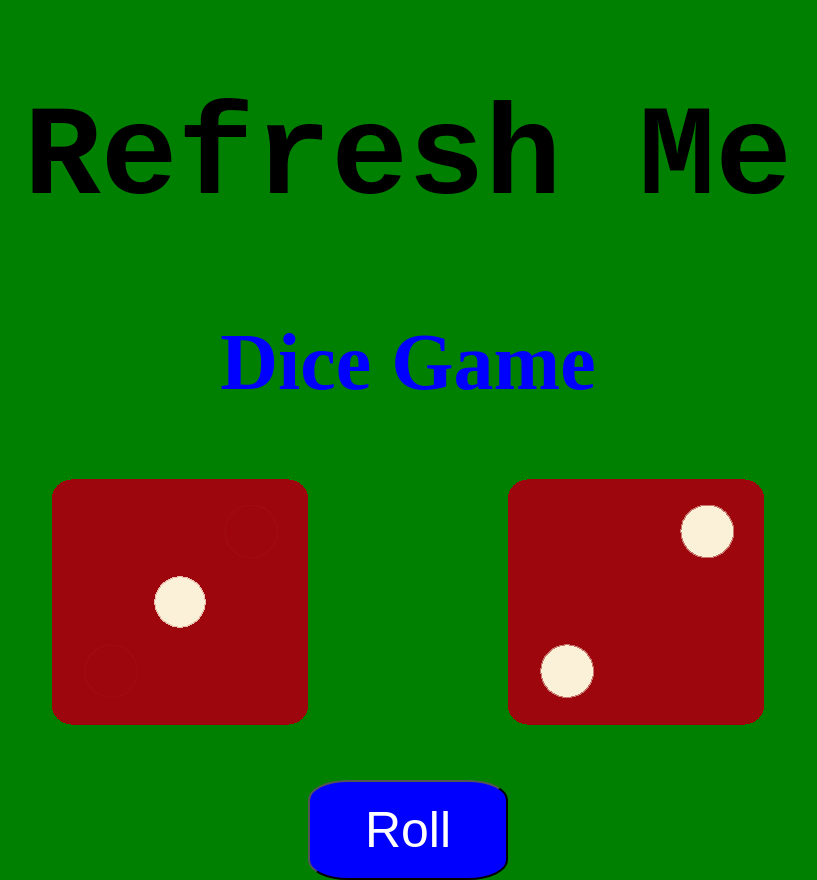
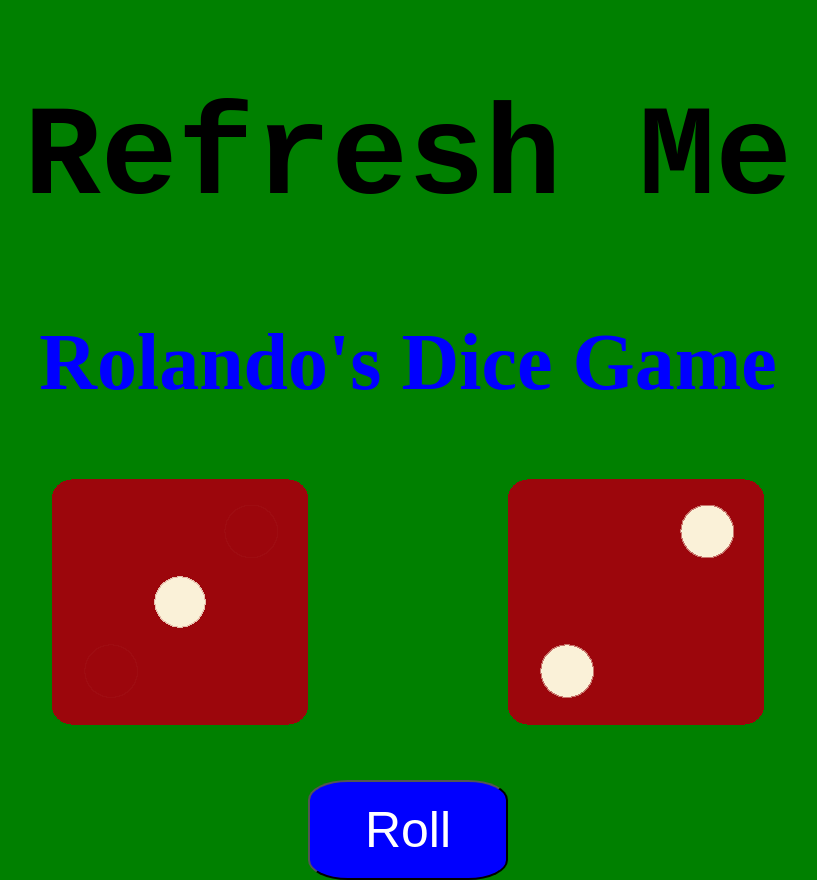
Before and after one commit to Fender1992/Dice-Game, a plain HTML site: page index.html in a window 1280 px wide. Shown: the whole page, without its empty margins (232-1049 px from the left). Drawn offline with Linux system fonts and the light colour scheme.

Commit message:
Update index.html

```diff
--- a/index.html
+++ b/index.html
@@ -8,7 +8,7 @@
   <body class="body">
     <div class="page">
       <h1 class="prompt">Refresh Me</h1>
-      <h2 class="title">Dice Game</h2>
+      <h2 class="title">Rolando's Dice Game</h2>
 
       <div class="container">
         <img class="dice1" src="./images/dice1.png" alt="dice 1" />
```
